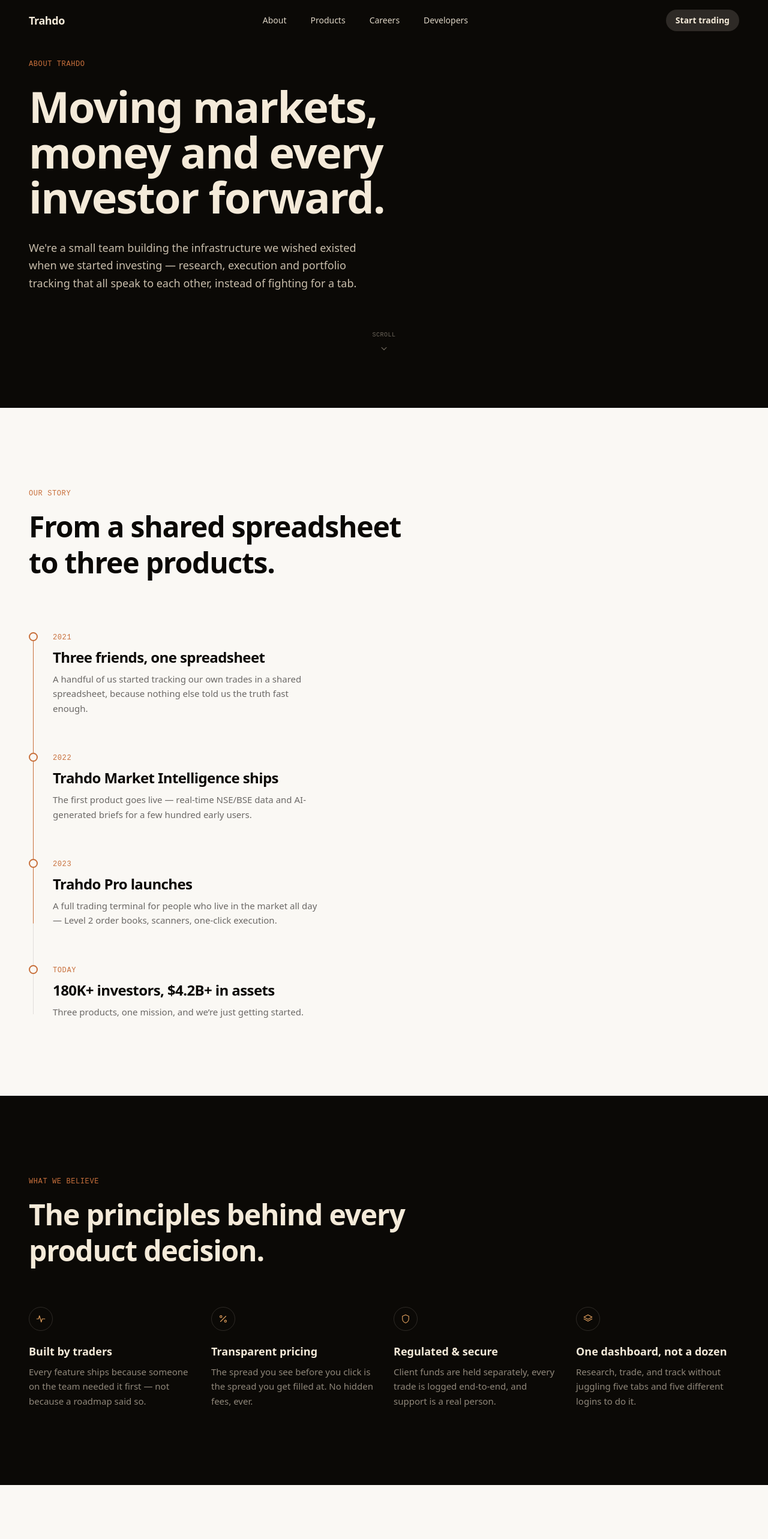
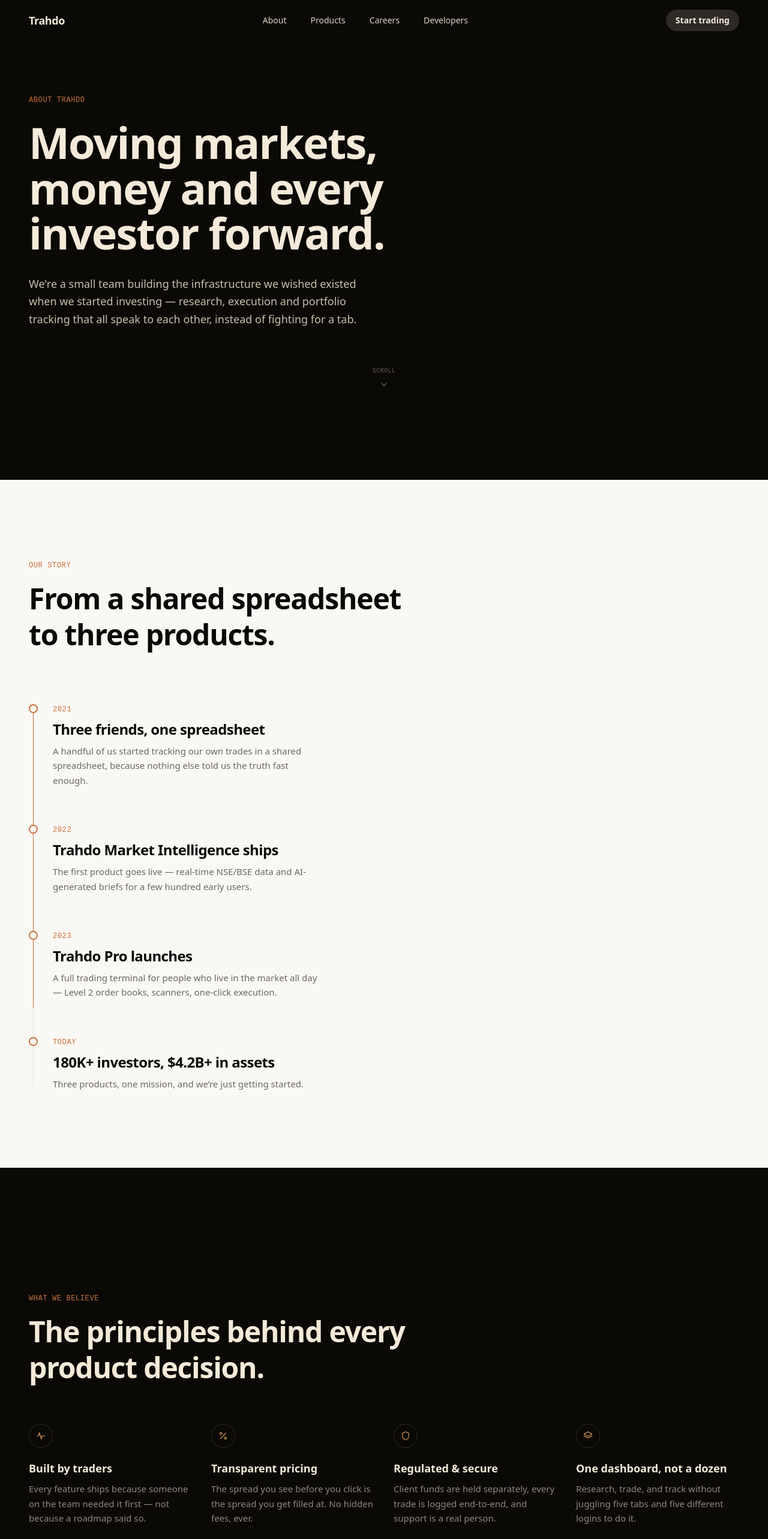
Before and after one commit to akshaykalbhor192/Trahdo-Website, a React (Vite) app: page /about in a window 1280 px wide. Shown: the top 2566 px of the page at 60% size. Built offline with nearby package versions, Linux system fonts and the light colour scheme.

Commit message:
Make every About page section fill the viewport height

```diff
--- a/src/pages/About.tsx
+++ b/src/pages/About.tsx
@@ -80,7 +80,7 @@
     <main className="bg-ink">
       <section
         data-theme="dark"
-        className="flex min-h-[85vh] flex-col justify-center bg-ink px-6 sm:px-8 lg:px-12"
+        className="flex min-h-screen flex-col justify-center bg-ink px-6 sm:px-8 lg:px-12"
       >
         <div className="mx-auto w-full max-w-[1800px]">
           <Reveal>
@@ -123,9 +123,9 @@
 
       <section
         data-theme="light"
-        className="bg-paper px-6 py-24 sm:px-8 sm:py-32 lg:px-12"
+        className="flex min-h-screen flex-col justify-center bg-paper px-6 py-24 sm:px-8 sm:py-32 lg:px-12"
       >
-        <div className="mx-auto max-w-[1800px]">
+        <div className="mx-auto w-full max-w-[1800px]">
           <Reveal>
             <span className="font-mono text-xs font-medium uppercase tracking-wider text-ember">
               Our story
@@ -146,9 +146,9 @@
 
       <section
         data-theme="dark"
-        className="bg-ink px-6 py-24 sm:px-8 sm:py-32 lg:px-12"
+        className="flex min-h-screen flex-col justify-center bg-ink px-6 py-24 sm:px-8 sm:py-32 lg:px-12"
       >
-        <div className="mx-auto max-w-[1800px]">
+        <div className="mx-auto w-full max-w-[1800px]">
           <Reveal>
             <span className="font-mono text-xs font-medium uppercase tracking-wider text-ember">
               What we believe
@@ -234,7 +234,7 @@
 
       <section
         data-theme="dark"
-        className="flex min-h-[60vh] flex-col justify-center bg-ink px-6 py-24 text-center sm:px-8 lg:px-12"
+        className="flex min-h-screen flex-col justify-center bg-ink px-6 py-24 text-center sm:px-8 lg:px-12"
       >
         <div className="mx-auto w-full max-w-2xl">
           <Reveal>
```
